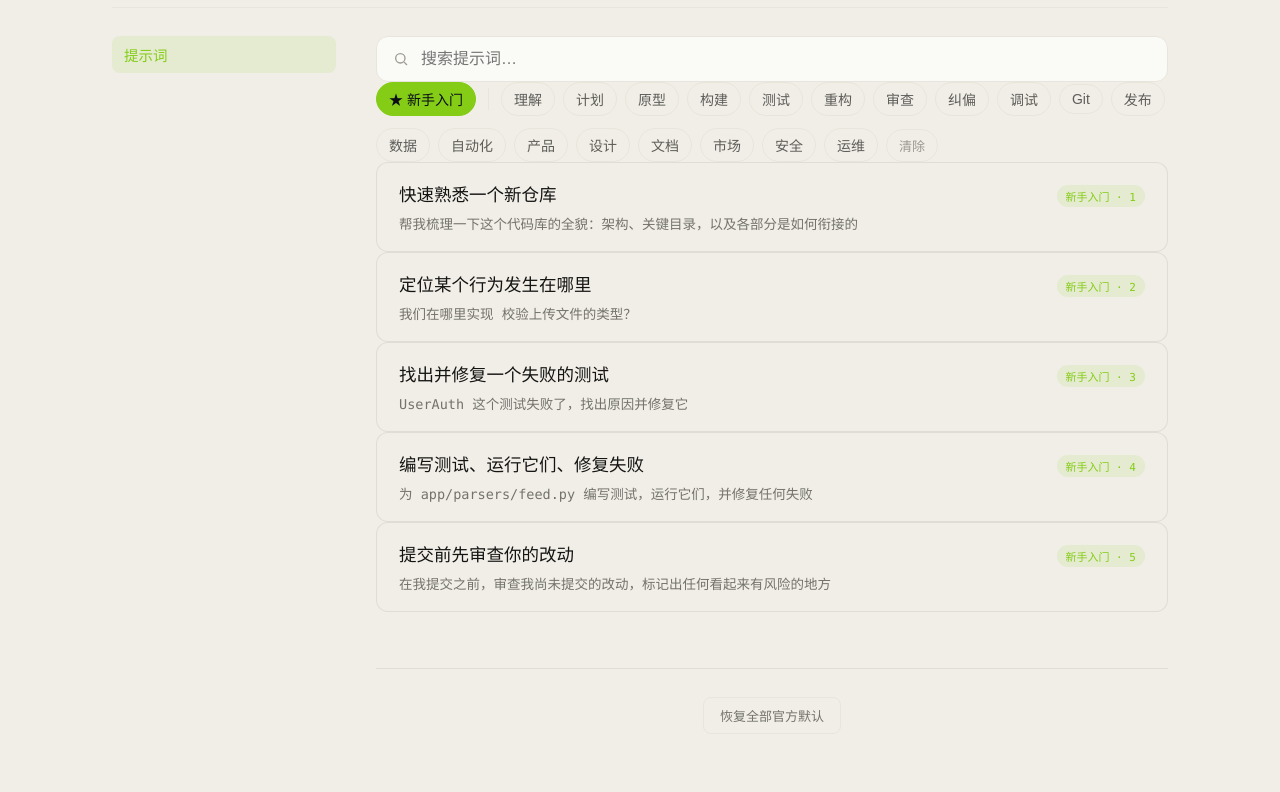
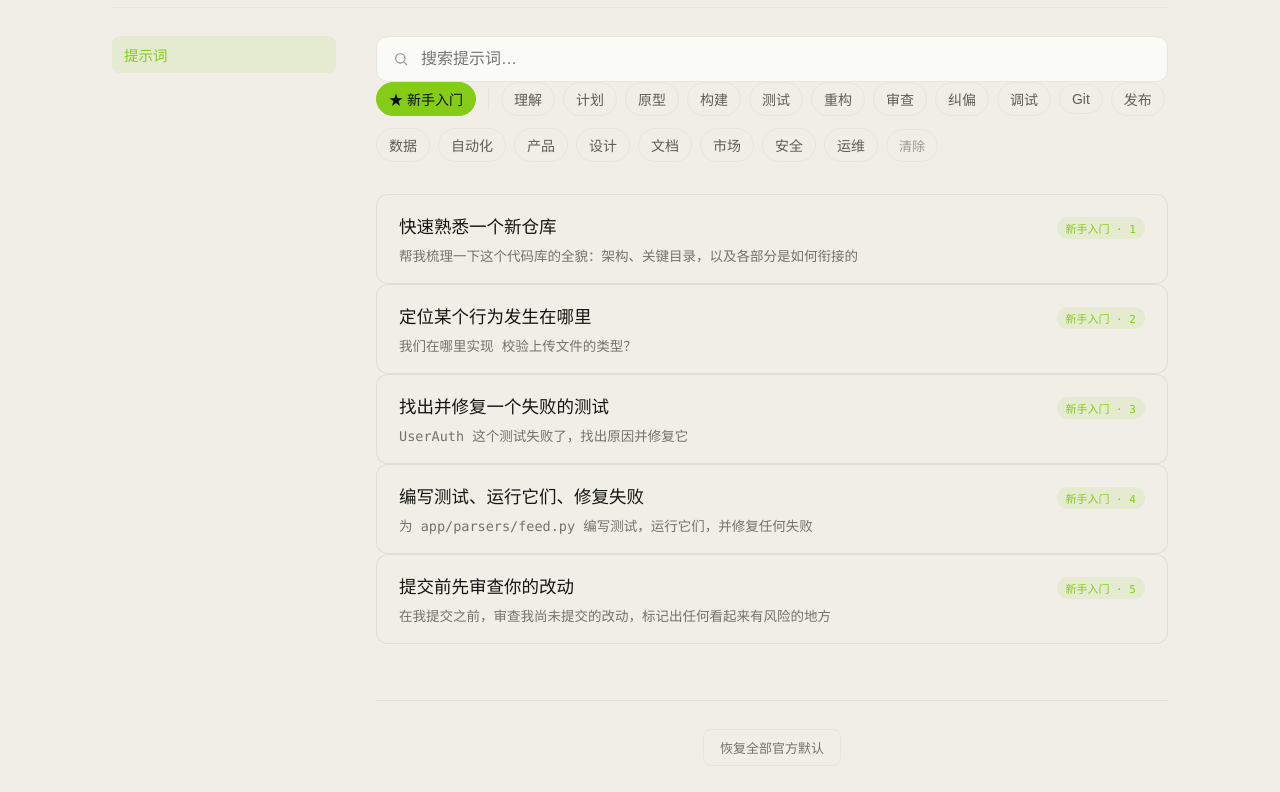
Before and after one commit to xiaoming728/claude-code-prompt, a website built with Vite: page index.html in a window 1280 px wide. Shown: the part 114-906 px from the top of the page. Built offline with nearby package versions, Linux system fonts and the light colour scheme.

Commit message:
style(layout): fix tag-bar to card-list spacing via explicit main margin
The previous attempt put margin-top on ccpw-prompt-list's shadow :host,
relying on margin collapsing through the unstyled <main> wrapper and
across the light-DOM tag-bar sibling boundary to produce a visible gap.
That collapsing behavior maxed with the tag bar's own bottom margin
instead of adding to it, so the visible increase was too subtle.
Targets <main> directly in layout.css instead for a clear, explicit gap.

```diff
--- a/src/components/ccpw-prompt-list.ts
+++ b/src/components/ccpw-prompt-list.ts
@@ -11,7 +11,7 @@ class CCPWPromptList extends HTMLElement {
   connectedCallback() {
     const shadow = this.attachShadow({ mode: 'open' });
     shadow.innerHTML = `<style>
-      :host { display: block; margin-top: 24px; }
+      :host { display: block; }
       .group-h {
         font-size: 12.5px; letter-spacing: 0.08em; text-transform: uppercase;
         color: var(--ccpw-text-4); margin: 36px 0 14px;
--- a/src/styles/layout.css
+++ b/src/styles/layout.css
@@ -34,6 +34,11 @@
   grid-template-columns: 224px 1fr;
   gap: 40px;
   align-items: start;
+}
+
+.ccpw-content main {
+  display: block;
+  margin-top: 32px;
 }
 
 .ccpw-backdrop {
```
